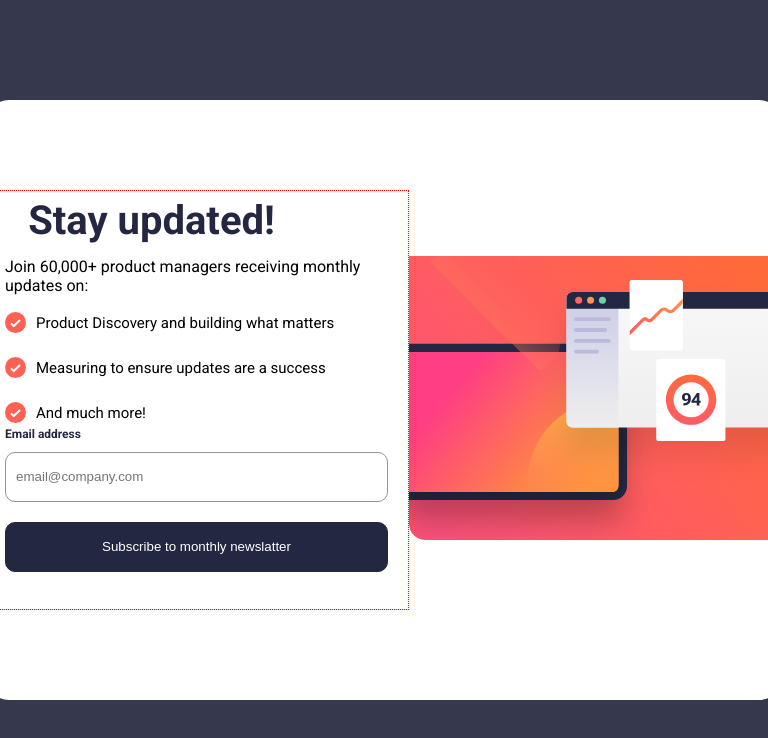
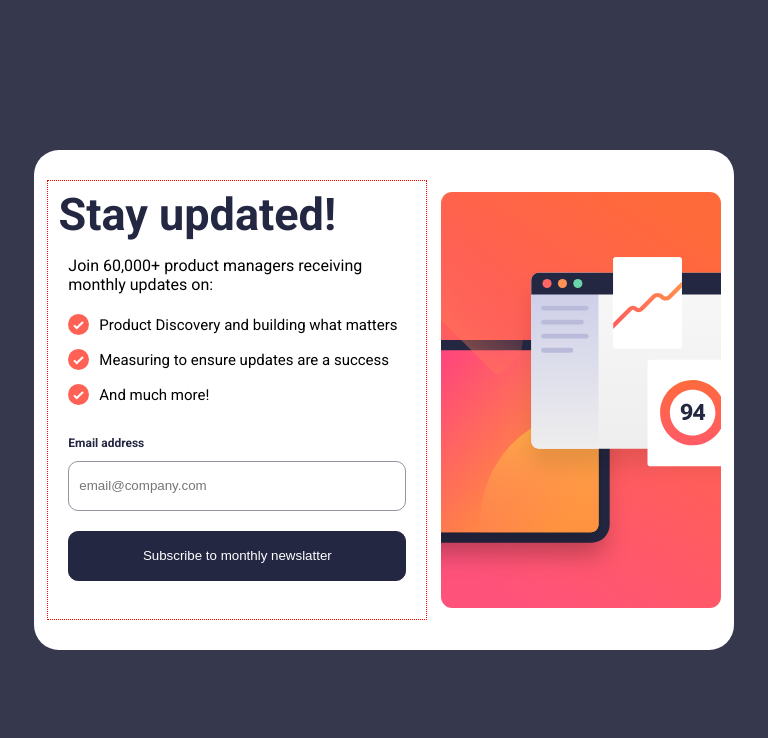
Before and after one commit to Biggyhands/Newsletter-sign-up-form, a React (Vite) app in the folder app/: page / in a window 768 px wide. Shown: the top 738 px of the page. Built offline with nearby package versions, Linux system fonts and the light colour scheme.

Commit message:
Mobile first style  updated
two resolutions left

```diff
--- a/app/src/components/SignUpCard.jsx
+++ b/app/src/components/SignUpCard.jsx
@@ -6,9 +6,7 @@ export default function SignUpCard() {
   return (
     <>
       <section className="sign-up-card-container">
-        <section>
-          <SignUpPicture />
-        </section>
+        <SignUpPicture />
         <section className="sign-up-info-container">
           <h1>Stay updated!</h1>
           <p>Join 60,000+ product managers receiving monthly updates on:</p>
--- a/app/src/components/SignUpPicture.jsx
+++ b/app/src/components/SignUpPicture.jsx
@@ -3,11 +3,11 @@ import signUpIllustrationMobile from "../assets/images/illustration-sign-up-mobi
 import signUpIllustrationDesktop from "../assets/images/illustration-sign-up-desktop.svg";
 
 export const SignUpPicture = () => {
-  const [isMobileView, setIsMobileView] = useState(window.innerWidth <= 842);
+  const [isMobileView, setIsMobileView] = useState(window.innerWidth < 768);
 
   useEffect(() => {
     const handleResize = () => {
-      setIsMobileView(window.innerWidth <= 800);
+      setIsMobileView(window.innerWidth < 768);
     };
 
     window.addEventListener("resize", handleResize);
--- a/app/src/style.css
+++ b/app/src/style.css
@@ -173,15 +173,34 @@ body {
 }
 /*768*/
 
-@media (min-width: 768px) and (max-width: 1439px) {
+@media (min-width: 768px) and (max-width: 1023px) {
   .sign-up-card-container {
-    height: 600px;
-    width: 800px;
+    height: 500px;
+    width: 700px;
     border-radius: 25px;
     display: flex;
     flex-direction: row-reverse;
-    justify-content: space-between;
+    justify-content: space-evenly;
     align-items: center;
+  }
+
+  .sign-up-info-container {
+    width: 380px;
+    height: 440px;
+  }
+
+  .sign-up-info-container h1 {
+    position: relative;
+    right: 40px;
+    font-size: 45px;
+  }
+
+  .card-img {
+    width: 280px;
+    height: 20x;
+  }
+  .sign-up-benefits-container li {
+    padding-bottom: 10px;
   }
 }
 
```
